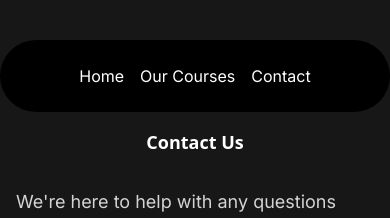
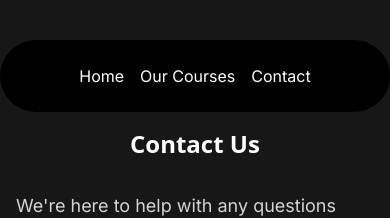
Before and after one commit to akay41024/next-landing-page, a Next.js app: page /contact in a window 390 px wide. Shown: the top 218 px of the page. Built offline with nearby package versions, Linux system fonts and the light colour scheme.

Commit message:
contact us font change for shorts devices

```diff
--- a/src/app/contact/page.tsx
+++ b/src/app/contact/page.tsx
@@ -12,7 +12,7 @@ export default function Contact() {
       <div className="min-h-screen bg-gray-100 dark:bg-neutral-900 py-12 pt-28 relative">
         <BackgroundBeams className="absolute top-0 left-0 w-full h-full z-0" />
         <div className="max-w-2xl mx-auto p-4 relative z-10">
-          <h1 className="text-lg md:text-5xl text-center font-sans font-bold mb-8 text-white">
+          <h1 className="text-2xl md:text-5xl text-center font-sans font-bold mb-8 text-white">
             Contact Us
           </h1>
           <p className="text-neutral-300 max-w-lg mx-auto text-lg">
```
